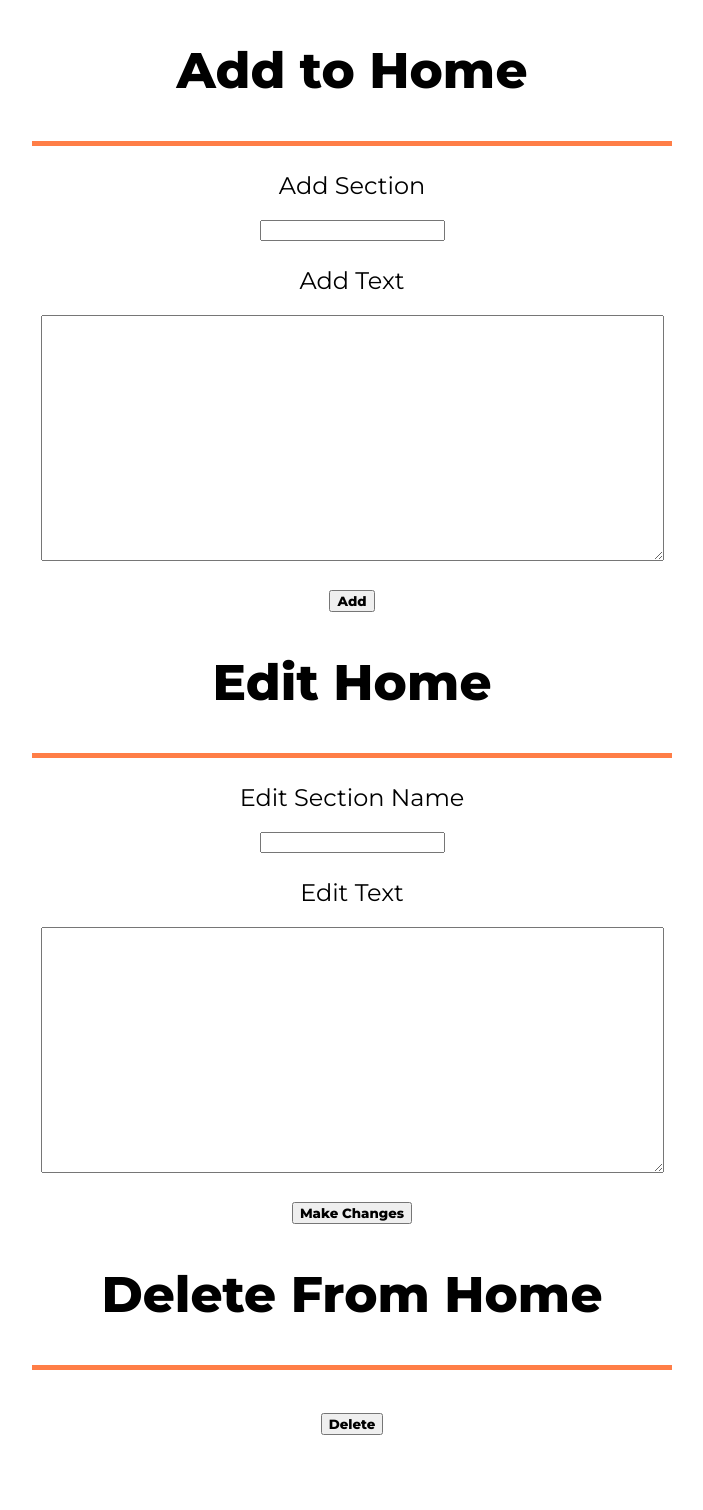
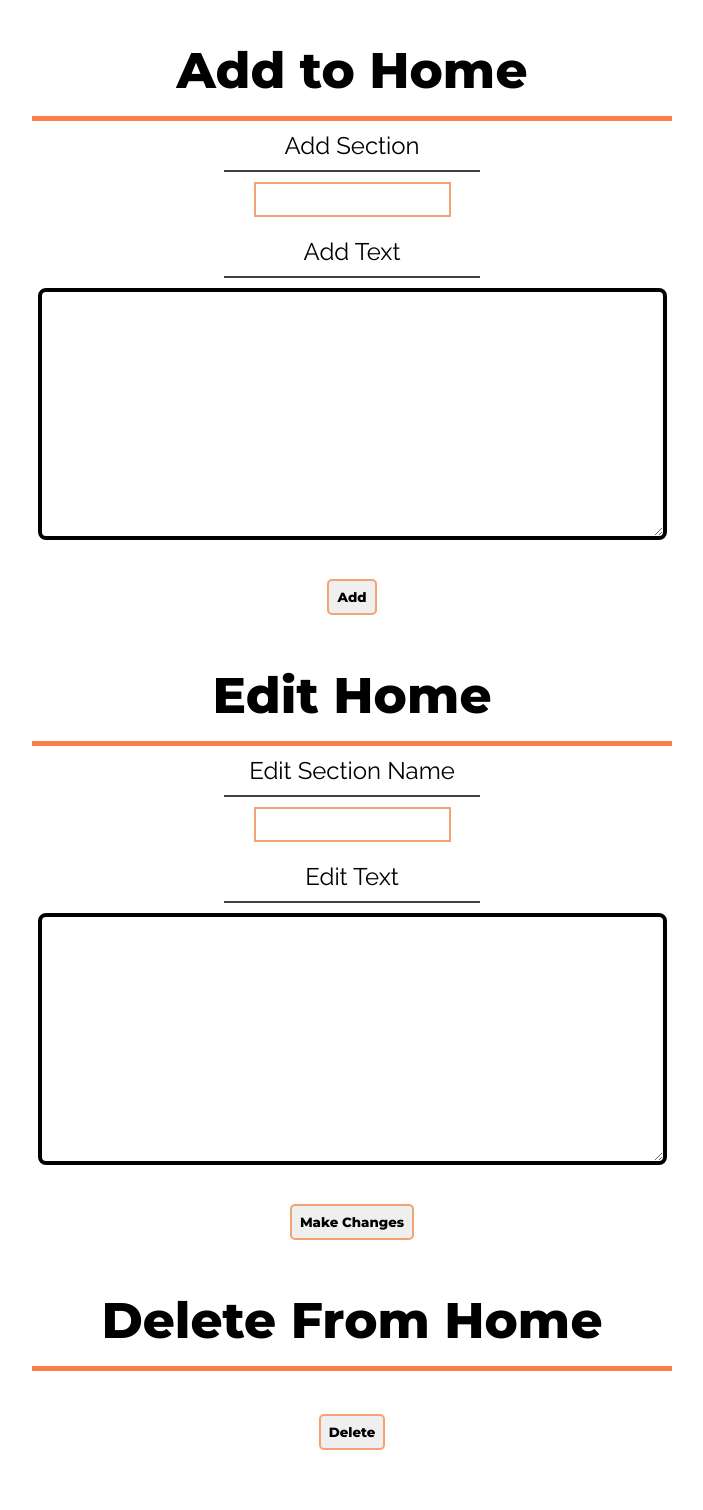
Before and after one commit to FuryMuso/Project-2-CMS, a PHP site: page /home-form.php in a window 1280 px wide. Shown: the whole page, without its empty margins (288-991 px from the left). Before the commit the page ends 1435 px from the top, so only its background shows below. Run offline with PHP 8.4, Linux system fonts and the light colour scheme.

Commit message:
completed basic cms form css

```diff
--- a/cms-form.css
+++ b/cms-form.css
@@ -13,13 +13,16 @@ h1 {
     width: 50%;
     border-bottom: 5px solid #FF7E47;
     margin: 0 auto;
-    padding: 40px 0px 40px 0px;
+    padding: 40px 0px 15px 0px;
 }
 
 h2 {
-    font-family: 'Montserrat',sans-serif;
-    margin-top: 25px;
+    font-family: 'Raleway',sans-serif;
+    width: 20%;
+    margin: 0 auto;
+    padding: 10px;
     font-weight: normal;
+    border-bottom: 2px solid #404040;
     color: #000000;
     z-index: 20;
 }
@@ -34,4 +37,18 @@ h2 {
     margin-top: 25px;
     font-family: 'Montserrat',sans-serif;
     font-weight: bold;
+    padding: 8px;
+    border-radius: 5px;
 }
+
+input {
+    padding: 8px;
+    margin: 10px 0px 10px 0px;
+    border: 2px solid #F2A274;
+}
+
+textarea {
+    border-radius: 8px;
+    border: 4px solid #000000;
+    margin: 10px 0px 10px 0px;
+}
```
